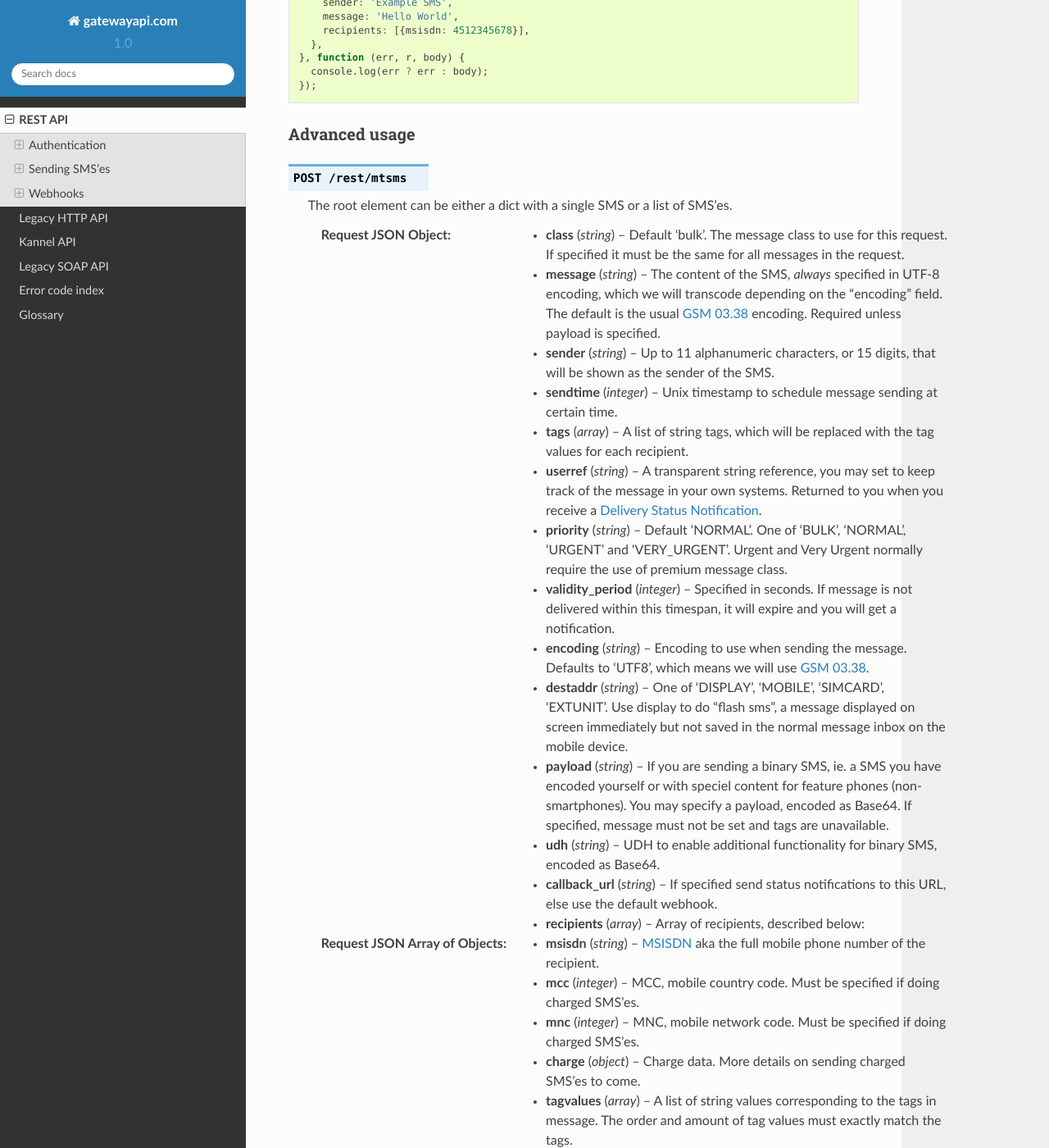
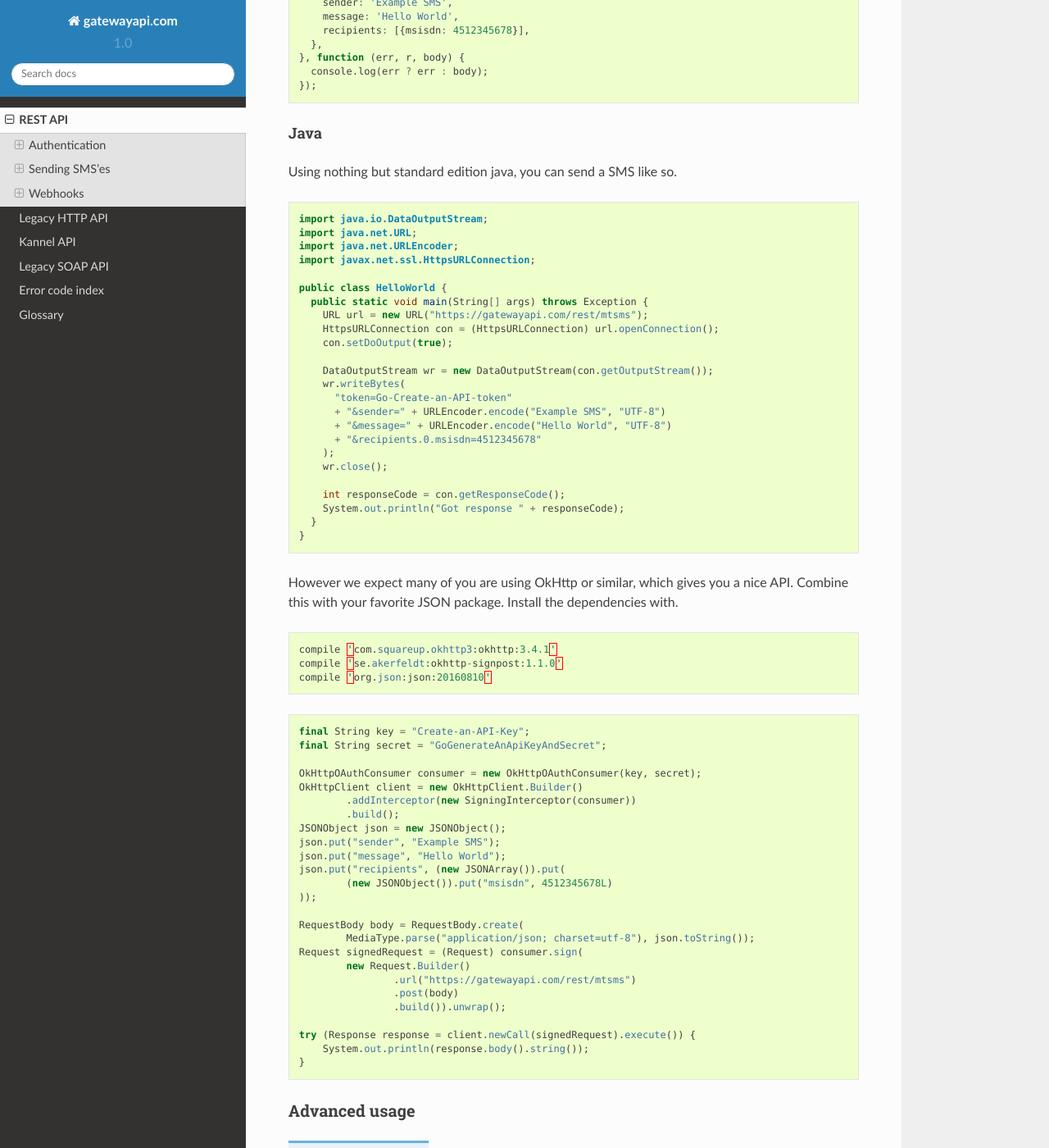
Before and after one commit to onlinecity/gatewayapi-docs, a Sphinx documentation site: the page built from docs/rest.rst, in a window 1280 px wide and 1400 px high, scrolled down 7766 px. Shown: the whole window at 82% size. Built offline with Sphinx 7.4.7 and the Read the Docs theme 2.0.0, drawn with Linux system fonts in a browser that asks for light colours.

Commit message:
Add java code examples

```diff
--- a/docs/rest.rst
+++ b/docs/rest.rst
@@ -424,6 +424,78 @@ Install the deps with ``npm install request``.
    });
 
 
+Java
+~~~~
+
+Using nothing but standard edition java, you can send a SMS like so.
+
+.. sourcecode:: java
+
+   import java.io.DataOutputStream;
+   import java.net.URL;
+   import java.net.URLEncoder;
+   import javax.net.ssl.HttpsURLConnection;
+
+   public class HelloWorld {
+     public static void main(String[] args) throws Exception {
+       URL url = new URL("https://gatewayapi.com/rest/mtsms");
+       HttpsURLConnection con = (HttpsURLConnection) url.openConnection();
+       con.setDoOutput(true);
+
+       DataOutputStream wr = new DataOutputStream(con.getOutputStream());
+       wr.writeBytes(
+         "token=Go-Create-an-API-token"
+         + "&sender=" + URLEncoder.encode("Example SMS", "UTF-8")
+         + "&message=" + URLEncoder.encode("Hello World", "UTF-8")
+         + "&recipients.0.msisdn=4512345678"
+       );
+       wr.close();
+
+       int responseCode = con.getResponseCode();
+       System.out.println("Got response " + responseCode);
+     }
+   }
+
+
+However we expect many of you are using OkHttp or similar, which gives you a
+nice API. Combine this with your favorite JSON package. Install the dependencies
+with.
+
+.. sourcecode:: java
+
+   compile 'com.squareup.okhttp3:okhttp:3.4.1'
+   compile 'se.akerfeldt:okhttp-signpost:1.1.0'
+   compile 'org.json:json:20160810'
+
+.. sourcecode:: java
+
+   final String key = "Create-an-API-Key";
+   final String secret = "GoGenerateAnApiKeyAndSecret";
+
+   OkHttpOAuthConsumer consumer = new OkHttpOAuthConsumer(key, secret);
+   OkHttpClient client = new OkHttpClient.Builder()
+           .addInterceptor(new SigningInterceptor(consumer))
+           .build();
+   JSONObject json = new JSONObject();
+   json.put("sender", "Example SMS");
+   json.put("message", "Hello World");
+   json.put("recipients", (new JSONArray()).put(
+           (new JSONObject()).put("msisdn", 4512345678L)
+   ));
+
+   RequestBody body = RequestBody.create(
+           MediaType.parse("application/json; charset=utf-8"), json.toString());
+   Request signedRequest = (Request) consumer.sign(
+           new Request.Builder()
+                   .url("https://gatewayapi.com/rest/mtsms")
+                   .post(body)
+                   .build()).unwrap();
+
+   try (Response response = client.newCall(signedRequest).execute()) {
+       System.out.println(response.body().string());
+   }
+
+
 Advanced usage
 ^^^^^^^^^^^^^^
 
```
